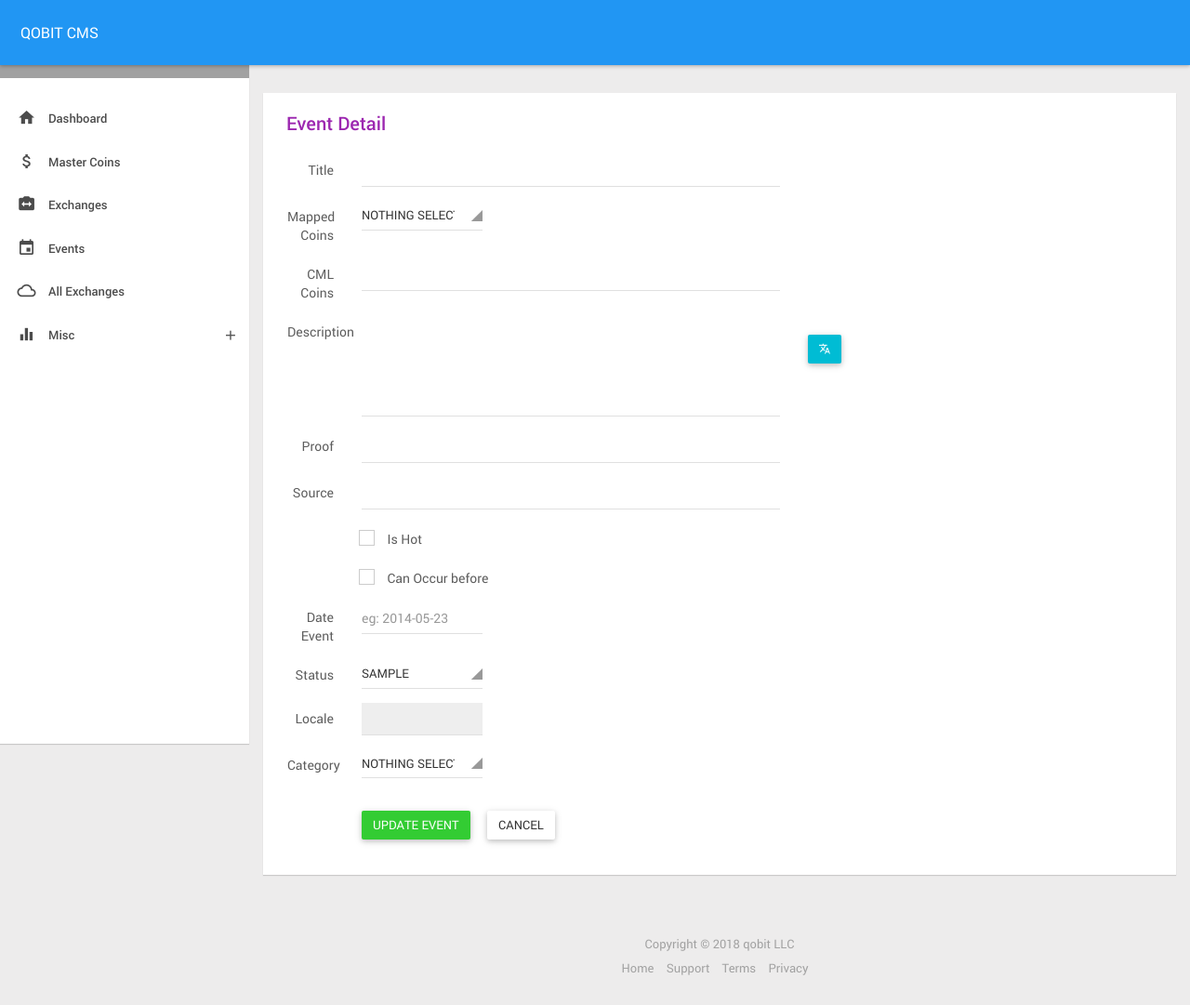
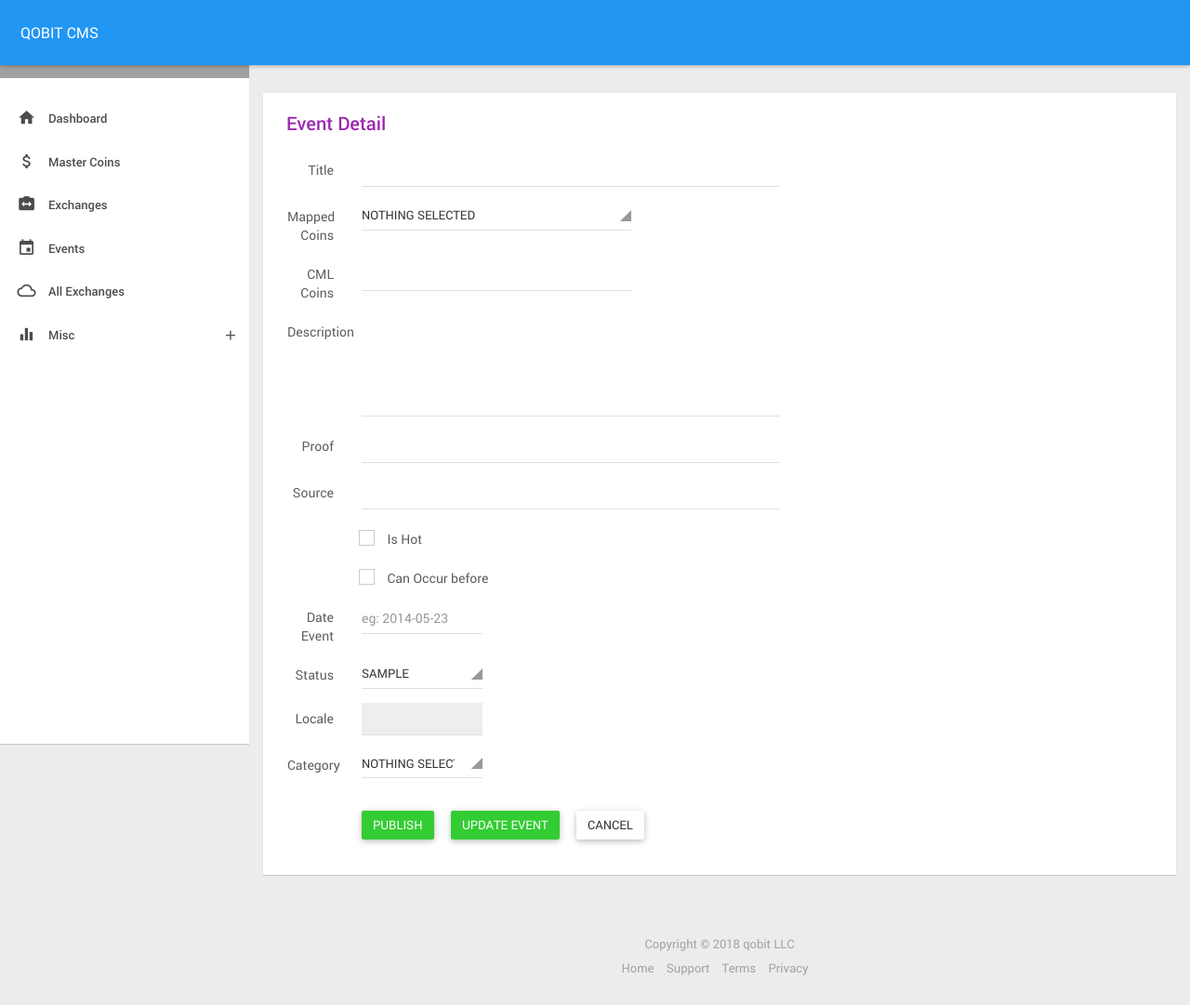
Before and after one commit to bytes-lab/cryptocurrency-cms, a Django app: template templates/event_detail.html in a window 1280 px wide. Shown: the whole page at 93% size. Run offline with Django 3.2, Linux system fonts and the light colour scheme; the template is opened without the code that fills it: most values are stand-ins (such as "Sample title", 1, 10 or a date in 2020); some libraries are stand-ins or nearby versions.

Commit message:
revise event detail page

```diff
--- a/general/views.py
+++ b/general/views.py
@@ -99,15 +99,15 @@ def event_detail(request, id):
     return render(request, 'event_detail.html', locals())
 
 @login_required(login_url='/login')
-def friend_event_add(request, fid, lid):
-    event = CoinEvent.objects.get(id=fid)
+def locale_event_add(request, eid, lid):
+    event = CoinEvent.objects.get(id=eid)
 
     if request.method == 'GET':
         t_text = translate(event.title+'\n'+event.description)
         form = EventForm(initial={
             'title': t_text[0],
             'description': t_text[1],
-            'friend': fid,
+            'friend': eid,
             'date_event': event.date_event,
             'locale': int(lid)
         })
--- a/qobit_cms/urls.py
+++ b/qobit_cms/urls.py
@@ -32,7 +32,7 @@ urlpatterns = [
     url(r"^events$", events, name="events"),
     url(r"^events_$", events_, name="events_"),
     url(r"^events/(?P<id>\d*)$", event_detail, name="event_detail"),
-    url(r"^events/(?P<fid>\d+)/(?P<lid>\d+)$", friend_event_add, name="friend_event_add"),
+    url(r"^events/(?P<eid>\d+)/(?P<lid>\d+)$", locale_event_add, name="locale_event_add"),
     url(r"^master_coins$", master_coins, name="master_coins"),
     url(r"^supported_coins_$", supported_coins_, name="supported_coins_"),
     url(r"^exchanges$", exchanges, name="exchanges"),
--- a/static/js/qobit.js
+++ b/static/js/qobit.js
@@ -30,8 +30,7 @@ function load_events() {
     $("#data-table-events").bootgrid({
         formatters: {
             "commands": function(column, row) {
-                return "<a type=\"button\" target=\"_blank\" class=\"btn btn-icon command-edit c-orange f-500 waves-effect waves-circle\" href=\"/events/" + row.id + "/2\">Zh</a>"
-                + "<a type=\"button\" target=\"_blank\" class=\"btn btn-icon command-edit c-purple f-500 waves-effect waves-circle\" href=\"/events/" + row.id + "/1\">En</a>";
+                return "<a type=\"button\" class=\"btn btn-icon command-edit c-purple f-500 waves-effect waves-circle\" href=\"/events/" + row.id + "\">En</a>"+"<a type=\"button\" class=\"btn btn-icon command-edit c-orange f-500 waves-effect waves-circle\" href=\"/events/" + row.id + "/2\">Zh</a>";
             }
         },
         templates: {
--- a/templates/event_detail.html
+++ b/templates/event_detail.html
@@ -28,11 +28,11 @@
                     </div>
                     <div class="form-group">
                         <label class="col-sm-1 control-label">Mapped Coins</label>
-                        <div class="col-sm-2">
+                        <div class="col-sm-4">
                             <div class="fg-line">
                                 <select class="selectpicker" data-live-search="true" multiple name="coins"  data-max-options="5" data-size="12">
                                     {% for coin in coins %}
-                                    <option value="{{ coin.id }}">{{ coin.cryptocompare_name }} ({{ coin.symbol }})</option>
+                                    <option value="{{ coin.id }}" {% if coin.id in form.coins.value %} selected="" {% endif %}>{{ coin.cryptocompare_name }} ({{ coin.symbol }})</option>
                                     {% endfor %}
                                 </select>
                             </div>
@@ -40,7 +40,7 @@
                     </div>
                     <div class="form-group">
                         <label class="col-sm-1 control-label">CML Coins</label>
-                        <div class="col-sm-6">
+                        <div class="col-sm-4">
                             <div class="fg-line">
                                 <input type="text" class="form-control f-15" name="cml_coins" value="{% if form.cml_coins.value %} {{ form.cml_coins.value }} {% endif %}">
                             </div>
@@ -54,9 +54,11 @@
                             </div>
                             {% if fid %}<p class="help-block">{{ event.description }}</p>{% endif %}
                         </div>
+                        {% if lid == 2 %}
                         <div class="col-sm-1">
                             <button class="btn btn-default bgm-cyan m-t-20"><i class="zmdi zmdi-translate"></i></button>
                         </div>
+                        {% endif %}
                     </div>
                     <div class="form-group">
                         <label class="col-sm-1 control-label">Proof</label>
@@ -125,7 +127,7 @@
                             <div class="fg-line">
                                 <select class="selectpicker" data-live-search="true" multiple name="categories"  data-max-options="5" data-size="12">
                                     {% for category in categories %}
-                                    <option value="{{ category.id }}">{{ category.name }}</option>
+                                    <option value="{{ category.id }}" {% if category.id in form.categories.value %} selected="" {% endif %}>{{ category.name }}</option>
                                     {% endfor %}
                                 </select>
                             </div>
@@ -134,6 +136,13 @@
                     <input type="hidden" name="friend" value="{% if form.friend.value %}{{ form.friend.value }}{% endif %}">
                     <div class="form-group m-t-25 p-t-10">
                         <div class="col-sm-offset-1 col-sm-6">
+                            {% if not form.status.value or form.status.value == 'draft' %}
+                                <button type="submit" class="btn btn-primary btm-cyan m-r-15">Publish </button>
+                            {% endif %}
+                            {% if form.status.value == 'published' %}
+                                <button type="submit" class="btn btn-primary bgm-cyan m-r-15">Unpublish </button>
+                            {% endif %}
+
                             <button type="submit" class="btn btn-primary m-r-15">{% if id %}Update Event {% else %} Add Event {% endif %}</button>
                             <a href="/events" class="btn btn-default">Cancel</a>
                         </div>
```
